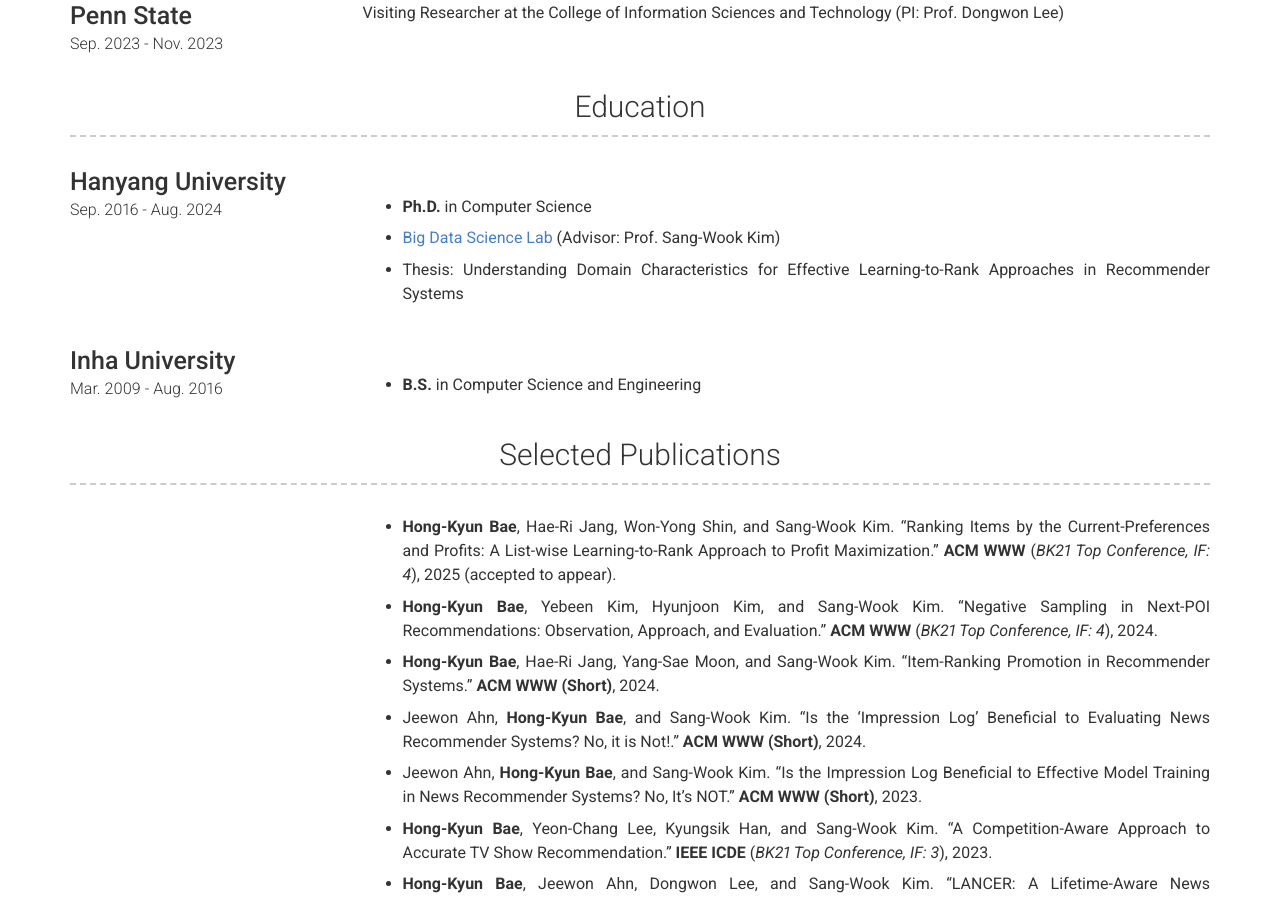
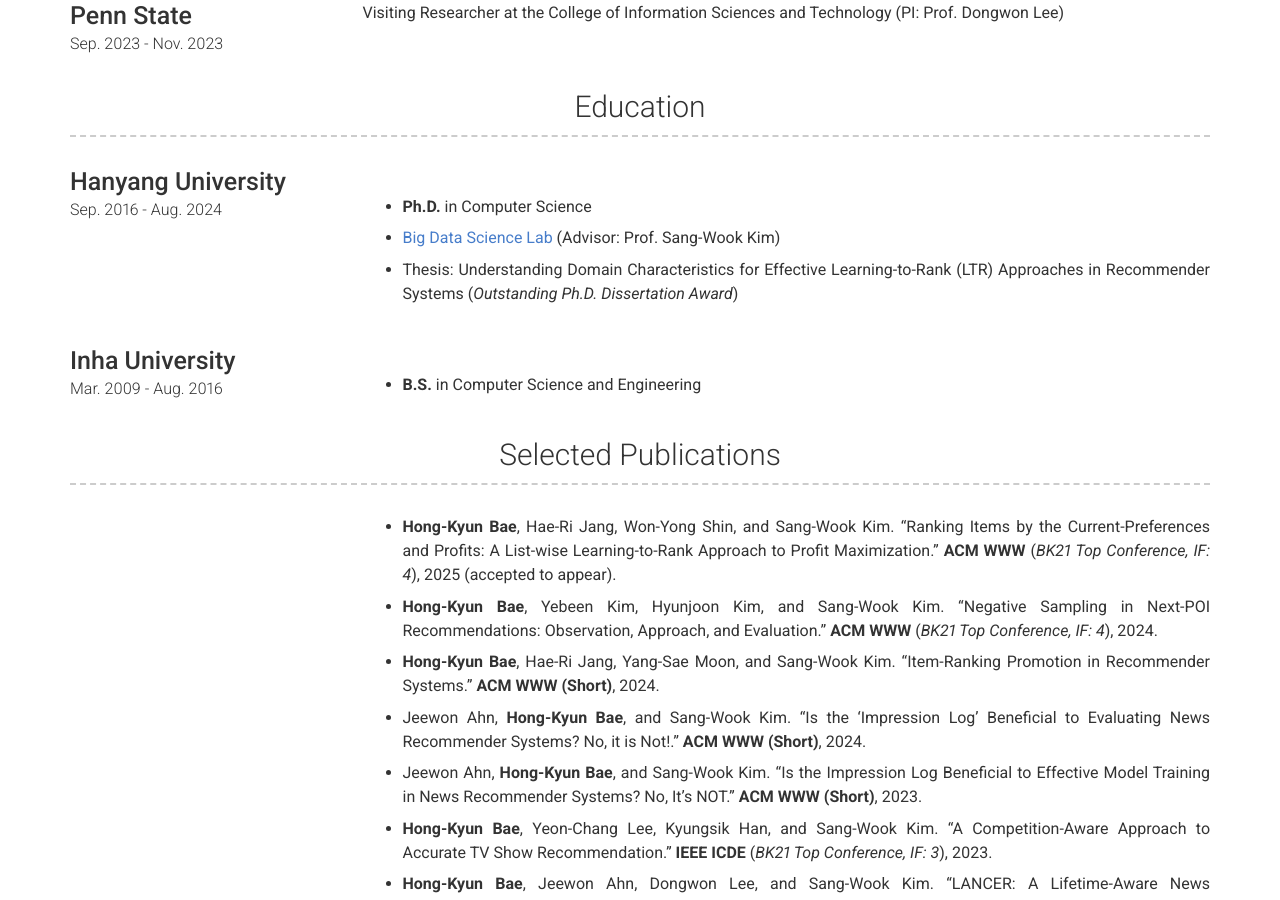
Before and after one commit to hongkyun-bae/hongkyun-bae.github.io, a Jekyll site: the page built from index.md, in a window 1280 px wide and 900 px high, scrolled down 769 px. Built offline with Jekyll 4.4.1, drawn with Linux system fonts in a browser that asks for light colours; nearby versions of some CDN libraries; some web fonts are replaced.

Commit message:
Update education.yml

```diff
--- a/_data/education.yml
+++ b/_data/education.yml
@@ -8,7 +8,7 @@
 
     - [Big Data Science Lab](https://bigdas.hanyang.ac.kr/) (Advisor: Prof. Sang-Wook Kim)
 
-    - Thesis: Understanding Domain Characteristics for Effective Learning-to-Rank Approaches in Recommender Systems
+    - Thesis: Understanding Domain Characteristics for Effective Learning-to-Rank (LTR) Approaches in Recommender Systems (*Outstanding Ph.D. Dissertation Award*)
 - layout: left
   name: Inha University
   dates: Mar. 2009 - Aug. 2016
```
